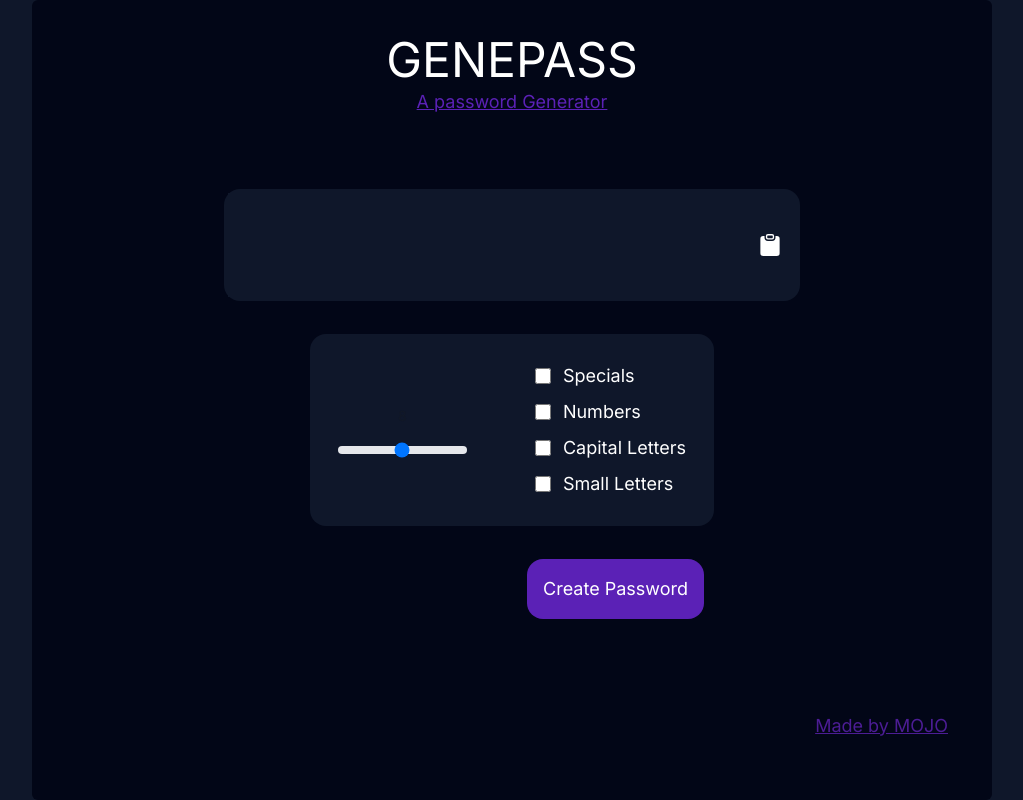
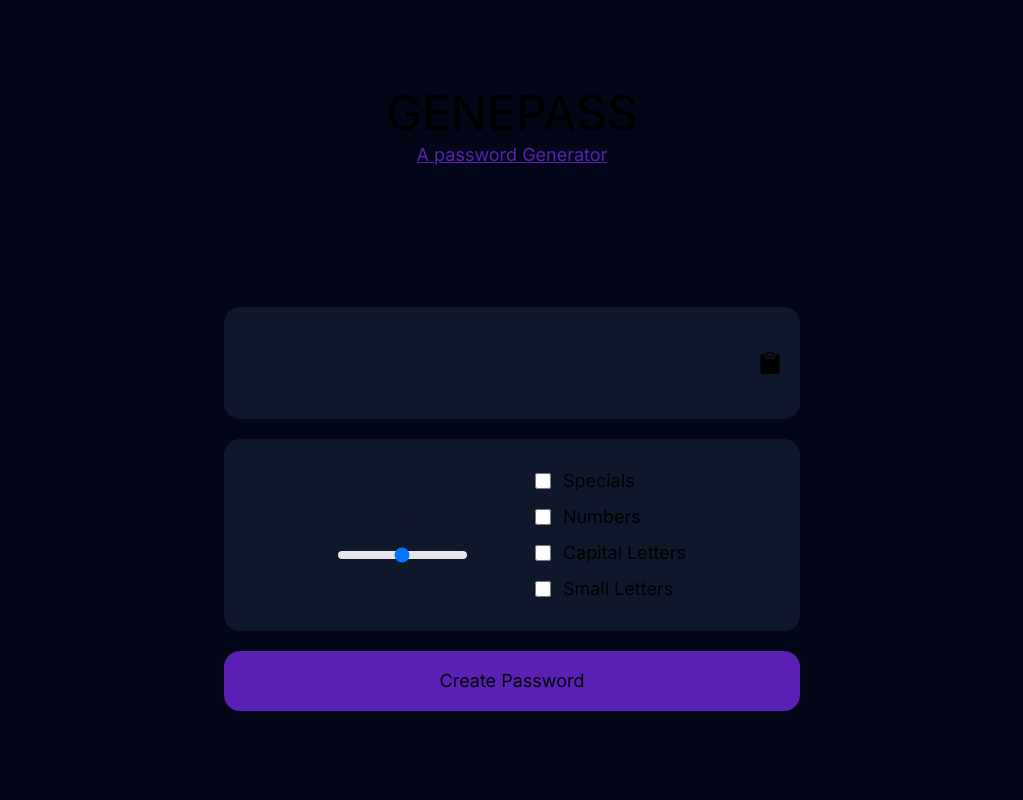
Before and after one commit to romulomelendez/genepass-api, a Next.js app in the folder frontend/: page / in a window 1280 px wide. Shown: the whole page, without its empty margins (128-1151 px from the left). Built offline with nearby package versions, Linux system fonts and the light colour scheme.

Commit message:
fix: removing footer and making responsible update

```diff
--- a/frontend/src/app/page.tsx
+++ b/frontend/src/app/page.tsx
@@ -1,23 +1,21 @@
-import Header from '@/components/Header'
-import PasswordDisplay from '@/components/PasswordDisplay'
-import ActionButtons from '@/components/ActionButtons'
-import CreatePwdBtn from '@/components/CreatePwdBtn'
-import Footer from '@/components/Footer'
+import ActionButtons from "@/components/ActionButtons";
+import CreatePwdBtn from "@/components/CreatePwdBtn";
+import Header from "@/components/Header";
+import PasswordDisplay from "@/components/PasswordDisplay";
 
-import { PasswordProvider } from '@/providers/PasswordProvider'
+import { PasswordProvider } from "@/providers/PasswordProvider";
 
 const Home: React.FC = async () => (
-  <div className="bg-slate-900 text-white sm:w-screen h-screen flex justify-center items-center">
-    <div className="bg-slate-950 w-screen sm:w-3/4 h-screen p-5 flex flex-col justify-around items-center rounded-md">
-      <PasswordProvider>
-        <Header />
+  <div className="flex flex-col h-screen gap-2 items-center justify-evenly bg-slate-950">
+    <PasswordProvider>
+      <Header />
+      <div className="flex flex-col gap-5">
         <PasswordDisplay />
         <ActionButtons />
         <CreatePwdBtn />
-      </PasswordProvider>
-      <Footer />
-    </div>
+      </div>
+    </PasswordProvider>
   </div>
-)
+);
 
-export default Home
+export default Home;
--- a/frontend/src/components/CreatePwdBtn.tsx
+++ b/frontend/src/components/CreatePwdBtn.tsx
@@ -1,25 +1,19 @@
-"use client"
+"use client";
 
-import { usePwd } from "../hooks/usePwd"
+import { usePwd } from "../hooks/usePwd";
 
 const CreatePwdBtn = () => {
-
-    const { createPwd } = usePwd()
+  const { createPwd } = usePwd();
 
   return (
-
-        <section className="w-auto sm:w-96 flex justify-center sm:justify-end">
       <button
         type="button"
-              className="bg-violet-800 w-max p-4 rounded-2xl text-lg hover:bg-violet-900"
+        className="bg-violet-800 w-full p-4 rounded-2xl text-lg hover:bg-violet-900"
         onClick={createPwd}
       >
         Create Password
       </button>
-        </section>
+  );
+};
 
-    )
-
-}
-
-export default CreatePwdBtn
+export default CreatePwdBtn;
--- a/frontend/src/components/Header.tsx
+++ b/frontend/src/components/Header.tsx
@@ -1,10 +1,10 @@
 const Header: React.FC = () => (
+  <section className="text-center flex flex-col gap-1">
+    <h1 className="text-5xl">GENEPASS</h1>
+    <h5 className="text-lg text-violet-800 underline hover:text-violet-600 cursor-pointer">
+      A password Generator
+    </h5>
+  </section>
+);
 
-    <section className="text-center flex flex-col gap-1">
-        <h1 className="text-5xl">GENEPASS</h1>
-        <h5 className="text-lg text-violet-800 underline hover:text-violet-600 cursor-pointer">A password Generator</h5>
-    </section>
-
-)
-
-export default Header
+export default Header;
```
Lines whose indentation alone changed are shown as unchanged.
